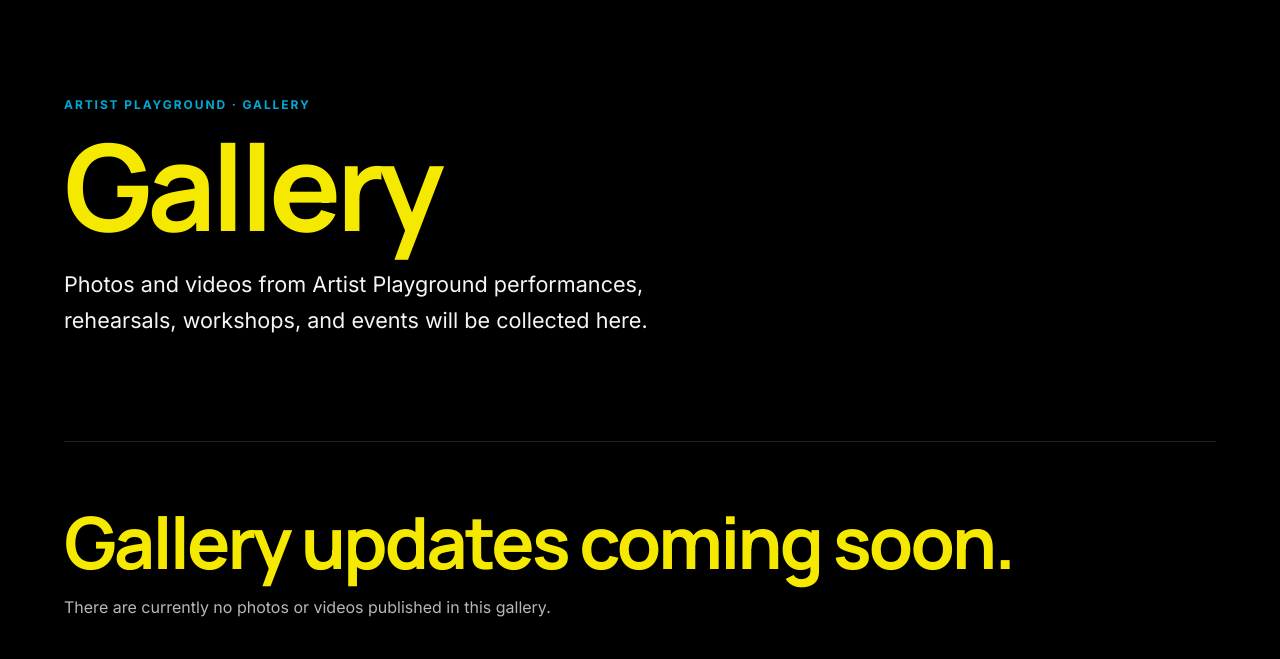
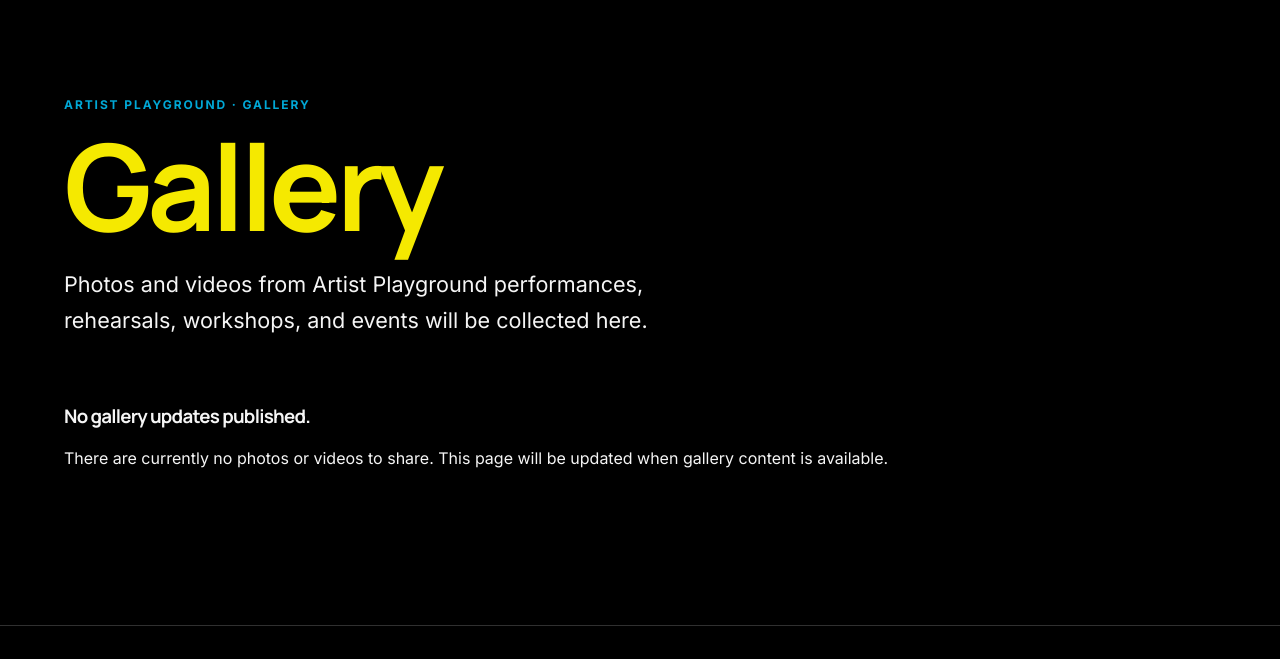
Before and after one commit to web2table/artistplayground, an Astro site: page /artistplayground/gallery in a window 1280 px wide. Shown: the part 94-753 px from the top of the page. Built offline with nearby package versions, Linux system fonts and the light colour scheme; Astro itself is replaced by a stand-in of ours; grey boxes are pictures that could not be loaded.

Commit message:
Match gallery empty state design to events page

```diff
--- a/src/pages/gallery/index.astro
+++ b/src/pages/gallery/index.astro
@@ -8,9 +8,9 @@ import BaseLayout from '../../layouts/BaseLayout.astro';
       <h1>Gallery</h1>
       <p class="lead">Photos and videos from Artist Playground performances, rehearsals, workshops, and events will be collected here.</p>
     </header>
-    <div class="outro">
-      <h2>Gallery updates coming soon.</h2>
-      <p>There are currently no photos or videos published in this gallery.</p>
+    <div class="empty-state">
+      <h3>No gallery updates published.</h3>
+      <p>There are currently no photos or videos to share. This page will be updated when gallery content is available.</p>
     </div>
   </section>
 </BaseLayout>
```
